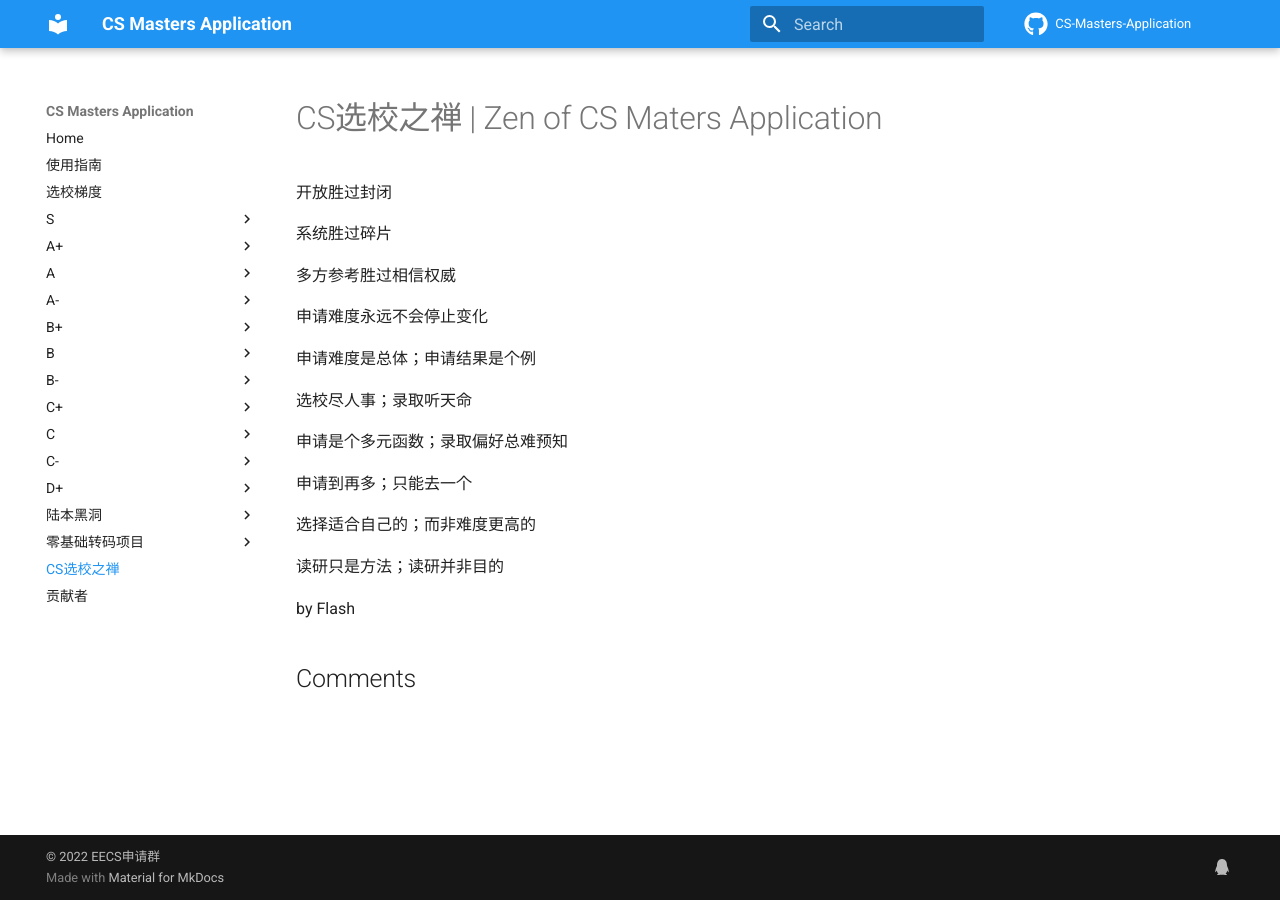
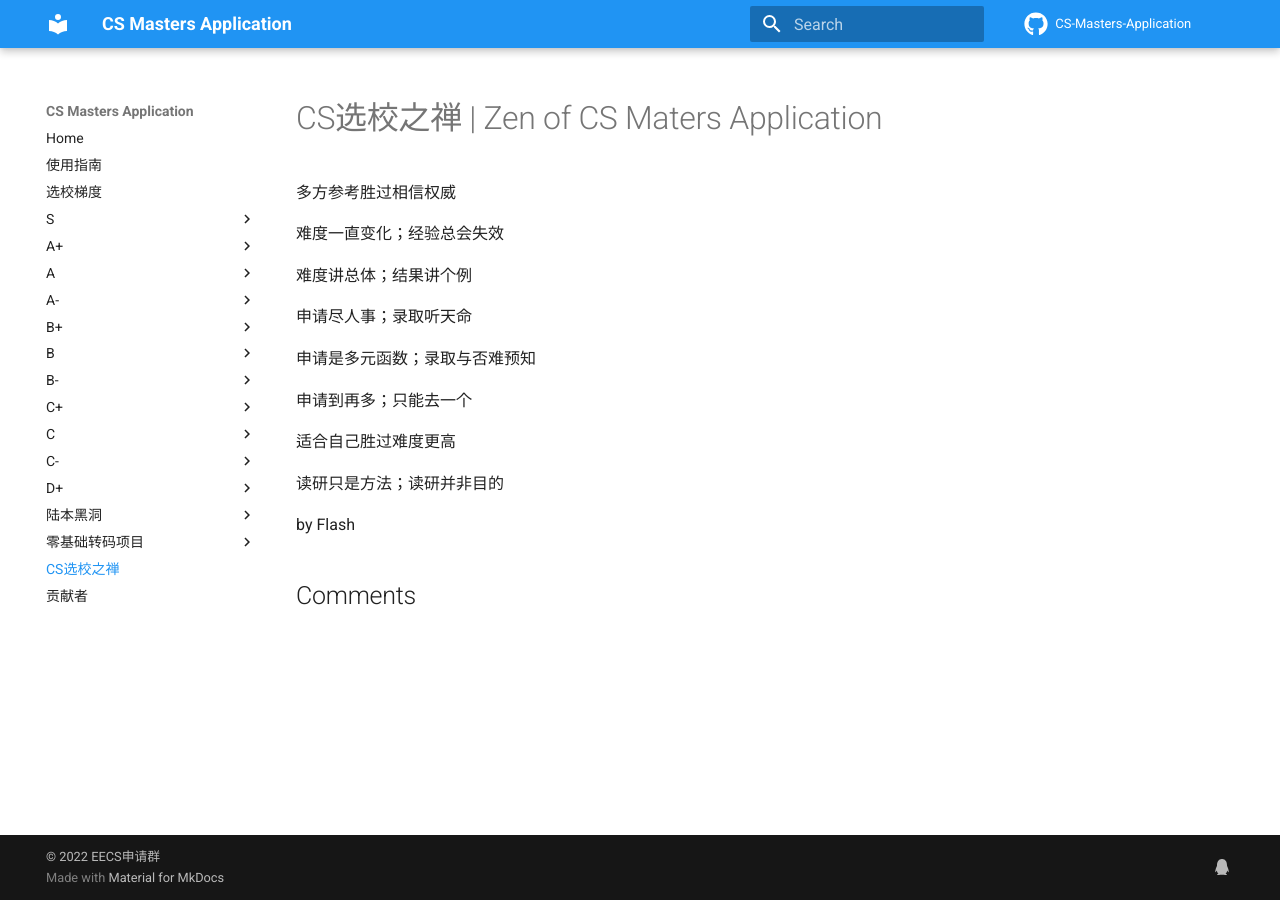
Before and after one commit to opencsapp/opencsapp.github.io, an MkDocs documentation site: the page built from docs/CS选校之禅.md, in a window 1280 px wide. Built offline with MkDocs 1.6.1 and Material for MkDocs 9.7.7, drawn with Linux system fonts in a browser that asks for light colours; comment, search, counter and statistics services are not loaded.

Commit message:
Update CS选校之禅.md

```diff
--- a/docs/CS选校之禅.md
+++ b/docs/CS选校之禅.md
@@ -1,22 +1,18 @@
 # CS选校之禅 | Zen of CS Maters Application
-
-开放胜过封闭
-
-系统胜过碎片
 
 多方参考胜过相信权威
 
-申请难度永远不会停止变化
+难度一直变化；经验总会失效
 
-申请难度是总体；申请结果是个例
+难度讲总体；结果讲个例
 
-选校尽人事；录取听天命
+申请尽人事；录取听天命
 
-申请是个多元函数；录取偏好总难预知
+申请是多元函数；录取与否难预知
 
 申请到再多；只能去一个
 
-选择适合自己的；而非难度更高的
+适合自己胜过难度更高
 
 读研只是方法；读研并非目的
 
```
